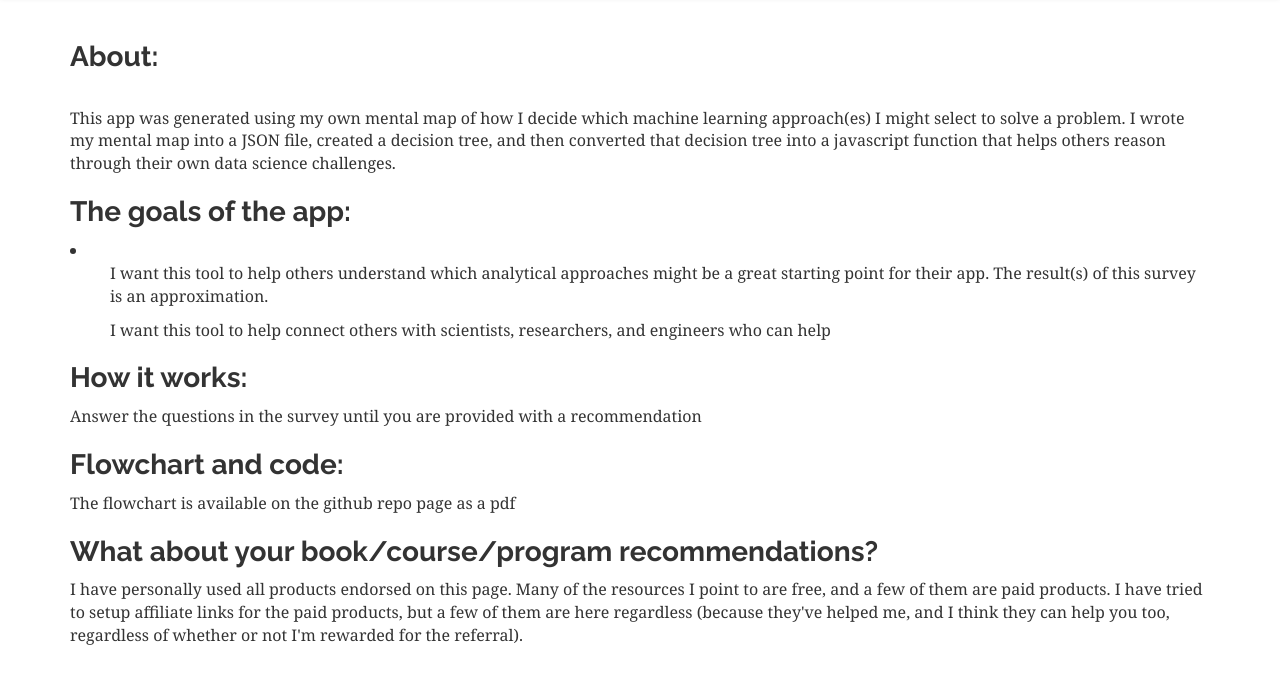
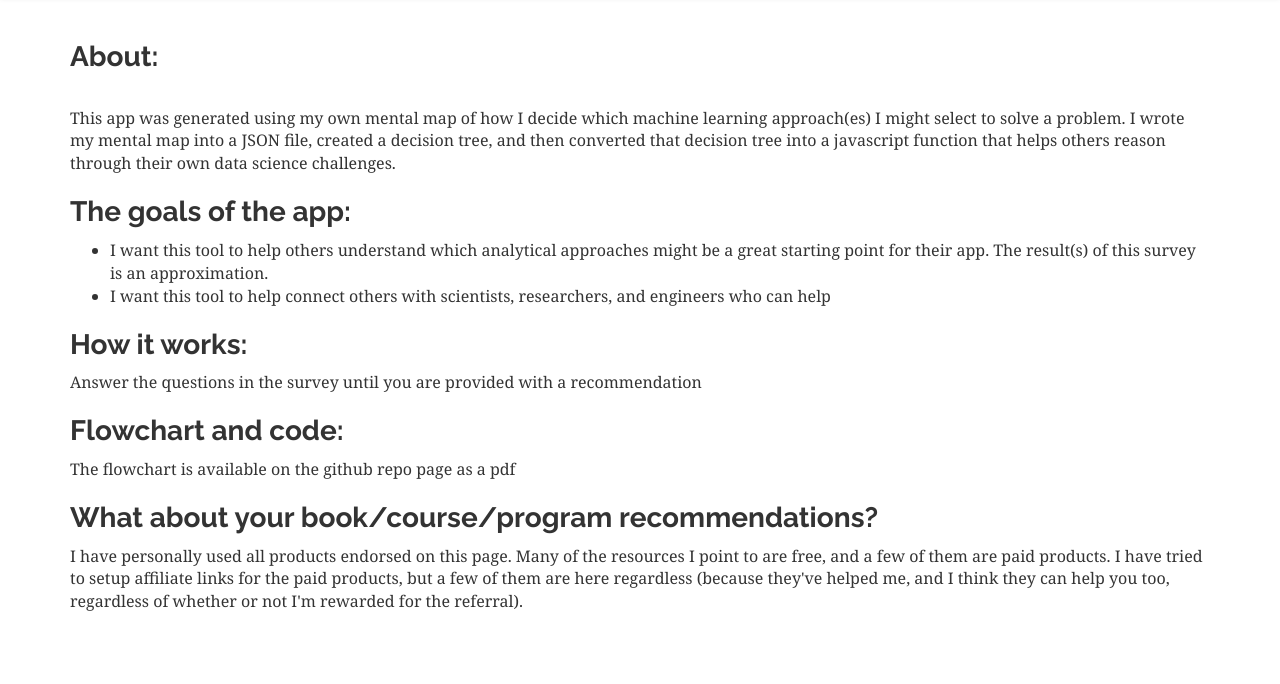
Before and after one commit to ngopal/mlhelp, a plain HTML site: page index.html in a window 1280 px wide. Both pictures are taken after a click on the link "About". Shown: the part 68-752 px from the top of the page. Drawn offline with nearby package versions, Linux system fonts and the light colour scheme.

Commit message:
fixed bullets to about

```diff
--- a/index.html
+++ b/index.html
@@ -64,10 +64,10 @@
         <h3>About:</h3><br>
         <p>This app was generated using my own mental map of how I decide which machine learning approach(es) I might select to solve a problem. I wrote my mental map into a JSON file, created a decision tree, and then converted that decision tree into a javascript function that helps others reason through their own data science challenges.</p>
         <p><h3>The goals of the app:</h3>
-        <li>
-            <ul>I want this tool to help others understand which analytical approaches might be a great starting point for their app. The result(s) of this survey is an approximation.</ul>
-            <ul>I want this tool to help connect others with scientists, researchers, and engineers who can help</ul>
-        </li></p>
+        <ul>
+            <li>I want this tool to help others understand which analytical approaches might be a great starting point for their app. The result(s) of this survey is an approximation.</li>
+            <li>I want this tool to help connect others with scientists, researchers, and engineers who can help</li>
+        </ul></p>
         <p><h3>How it works:</h3> Answer the questions in the survey until you are provided with a recommendation</p>
         <p><h3>Flowchart and code:</h3> The flowchart is available on the github repo page as a pdf</p>
         <p><h3>What about your book/course/program recommendations?</h3> I have personally used all products endorsed on this page. Many of the resources I point to are free, and a few of them are paid products. I have tried to setup affiliate links for the paid products, but a few of them are here regardless (because they've helped me, and I think they can help you too, regardless of whether or not I'm rewarded for the referral).</p>
```
